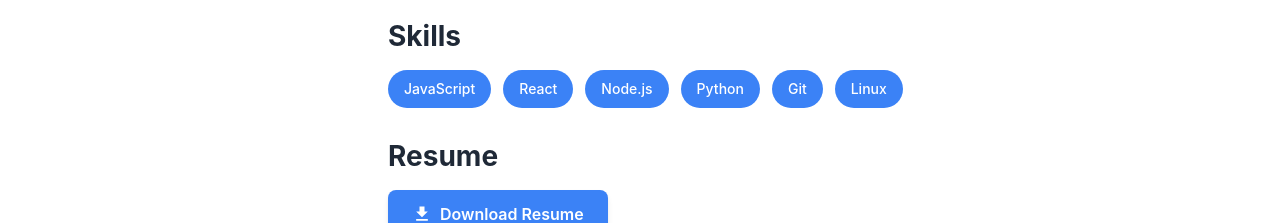
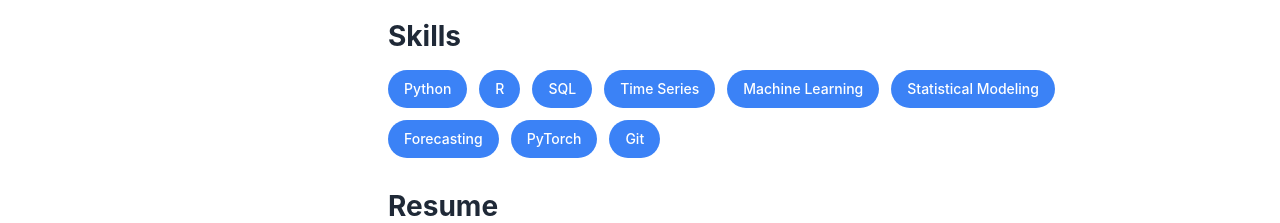
Before and after one commit to oliverwu1024/oliverwu1024.github.io, a React (Vite) app: page / in a window 1280 px wide. Shown: the part 977-1200 px from the top of the page. Built offline with nearby package versions, Linux system fonts and the light colour scheme.

Commit message:
Update skills to reflect data science expertise

```diff
--- a/src/pages/Home.jsx
+++ b/src/pages/Home.jsx
@@ -43,12 +43,15 @@
             <div className="skills-section">
               <h2>Skills</h2>
               <div className="skills-tags">
-                <span className="skill-tag">JavaScript</span>
-                <span className="skill-tag">React</span>
-                <span className="skill-tag">Node.js</span>
                 <span className="skill-tag">Python</span>
+                <span className="skill-tag">R</span>
+                <span className="skill-tag">SQL</span>
+                <span className="skill-tag">Time Series</span>
+                <span className="skill-tag">Machine Learning</span>
+                <span className="skill-tag">Statistical Modeling</span>
+                <span className="skill-tag">Forecasting</span>
+                <span className="skill-tag">PyTorch</span>
                 <span className="skill-tag">Git</span>
-                <span className="skill-tag">Linux</span>
               </div>
             </div>
 
```
